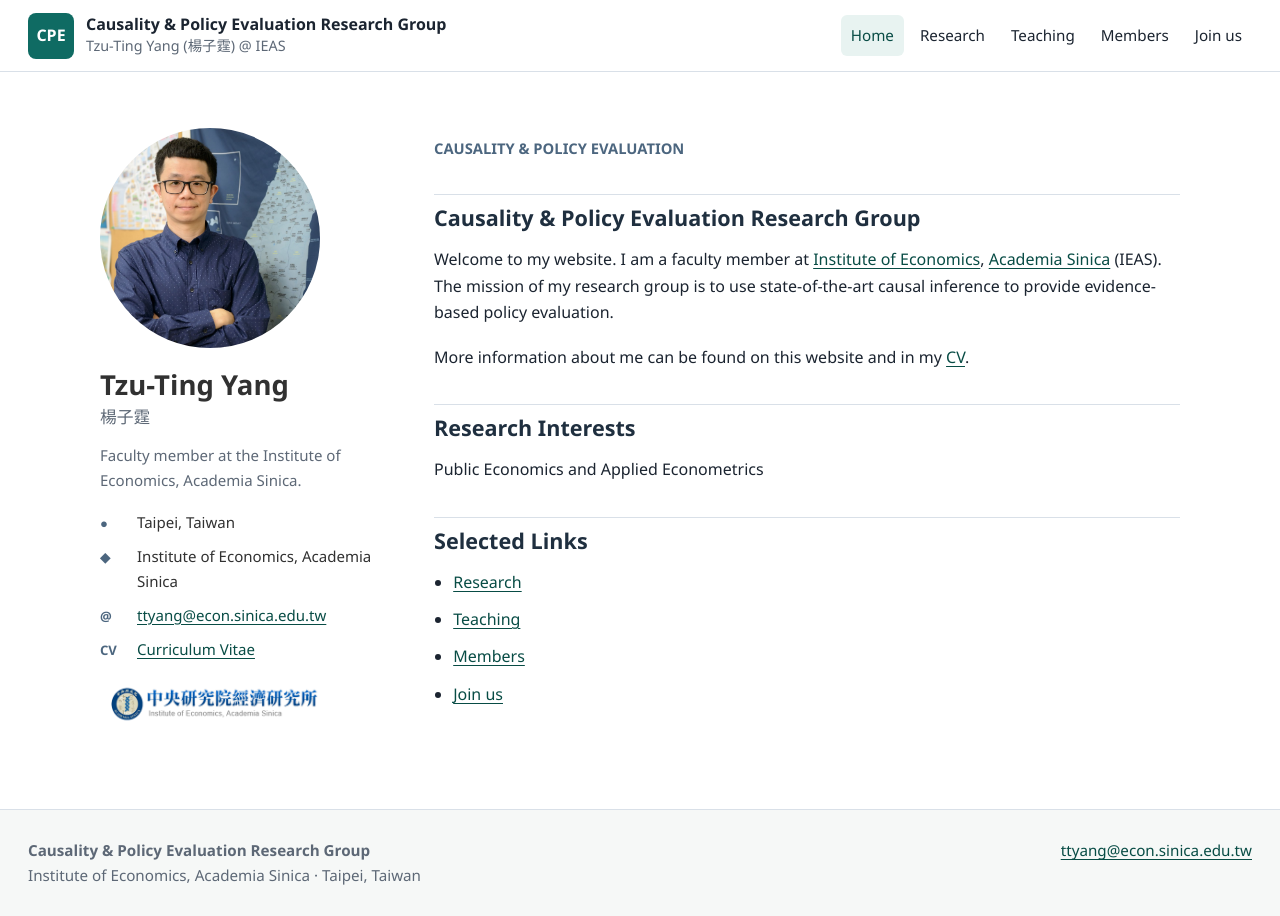
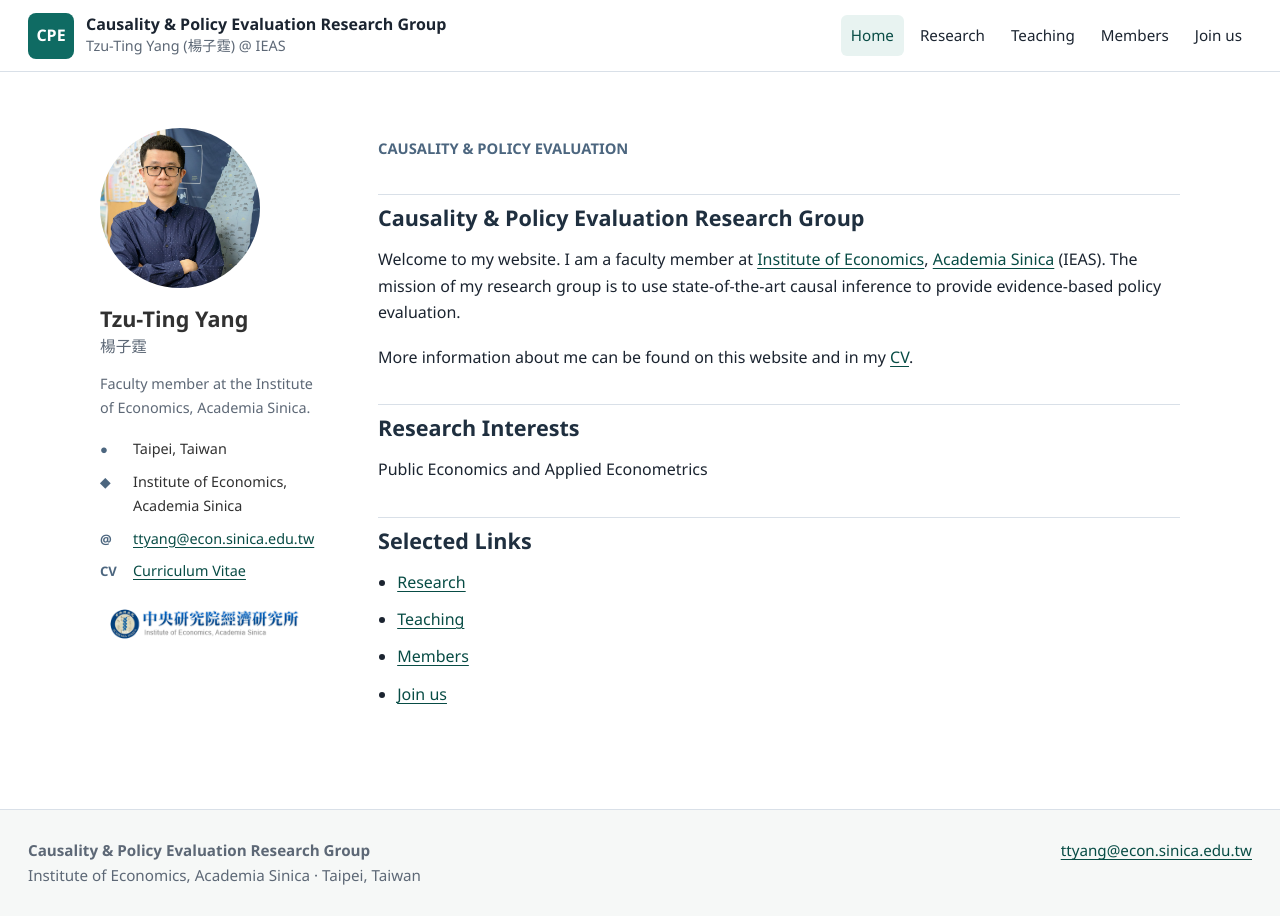
Before and after one commit to ttyangsinica/ttyangsinica.github.io, a Jekyll site: the page built from index.md, in a window 1280 px wide. Built offline with Jekyll 4.4.1, drawn with Linux system fonts in a browser that asks for light colours.

Commit message:
Resize homepage profile photo

```diff
--- a/assets/css/main.css
+++ b/assets/css/main.css
@@ -120,28 +120,29 @@ a {
 
 .academic-grid {
   display: grid;
-  grid-template-columns: 280px minmax(0, 1fr);
-  gap: 54px;
+  grid-template-columns: 230px minmax(0, 1fr);
+  gap: 48px;
   align-items: start;
 }
 
 .academic-sidebar {
   color: #313131;
-  font-size: 0.94rem;
+  font-size: 0.9rem;
+  text-align: left;
 }
 
 .profile-photo {
   display: block;
-  width: 220px;
-  height: 220px;
+  width: 160px;
+  height: 160px;
   object-fit: cover;
   border-radius: 50%;
-  margin: 0 0 20px;
+  margin: 0 0 18px;
 }
 
 .sidebar-name {
   margin: 0;
-  font-size: 1.72rem;
+  font-size: 1.35rem;
   line-height: 1.2;
   letter-spacing: 0;
 }
@@ -149,7 +150,7 @@ a {
 .sidebar-name-zh {
   margin: 2px 0 12px;
   color: var(--muted);
-  font-size: 1.05rem;
+  font-size: 0.98rem;
 }
 
 .sidebar-bio {
@@ -167,7 +168,7 @@ a {
 
 .profile-links li {
   display: grid;
-  grid-template-columns: 30px minmax(0, 1fr);
+  grid-template-columns: 26px minmax(0, 1fr);
   gap: 7px;
   align-items: baseline;
 }
@@ -180,7 +181,7 @@ a {
 
 .institute-logo {
   display: block;
-  width: 230px;
+  width: 210px;
   max-width: 100%;
   height: auto;
   margin-top: 18px;
@@ -332,8 +333,8 @@ h1 {
   }
 
   .profile-photo {
-    width: 190px;
-    height: 190px;
+    width: 150px;
+    height: 150px;
   }
 
   .course-outline ul {
```
